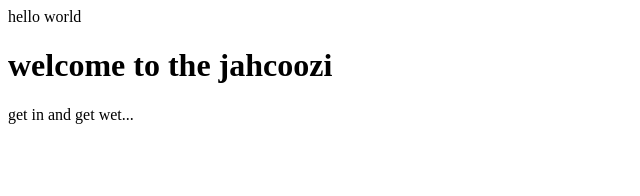
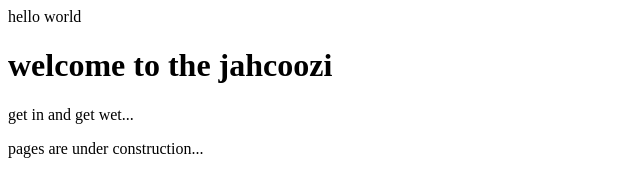
Before and after one commit to jahcoozi/jahcoozi.github.io, a plain HTML site: page index.html in a window 1280 px wide. Shown: the whole page, without its empty margins (0-640 px from the left). Drawn offline with Linux system fonts and the light colour scheme.

Commit message:
jahcoozi: This is an small update to the main page...

```diff
--- a/index.html
+++ b/index.html
@@ -7,6 +7,7 @@ hello world
 <body>
 <h1>welcome to the jahcoozi</h1>
 <p>get in and get wet...</p>
+<p>pages are under construction...</p>
 </body>
 <footer>
 </footer>
```
